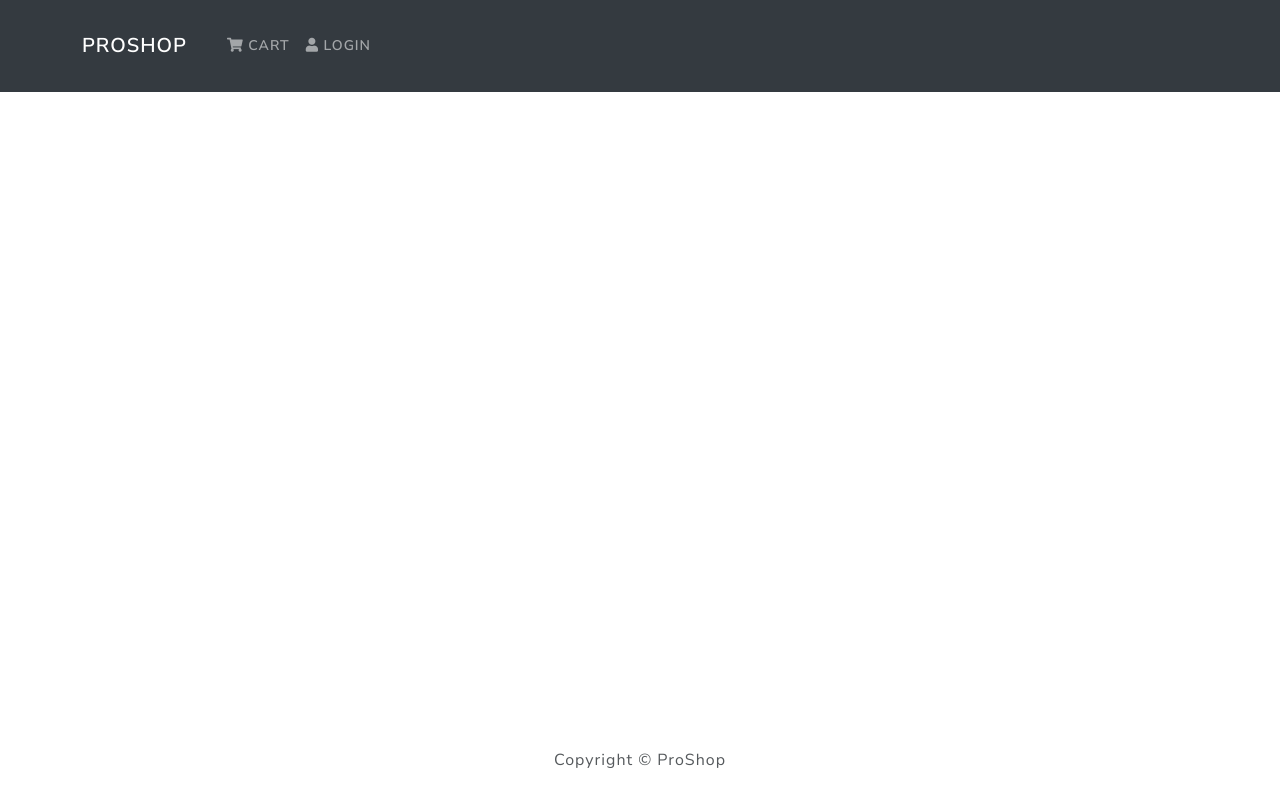
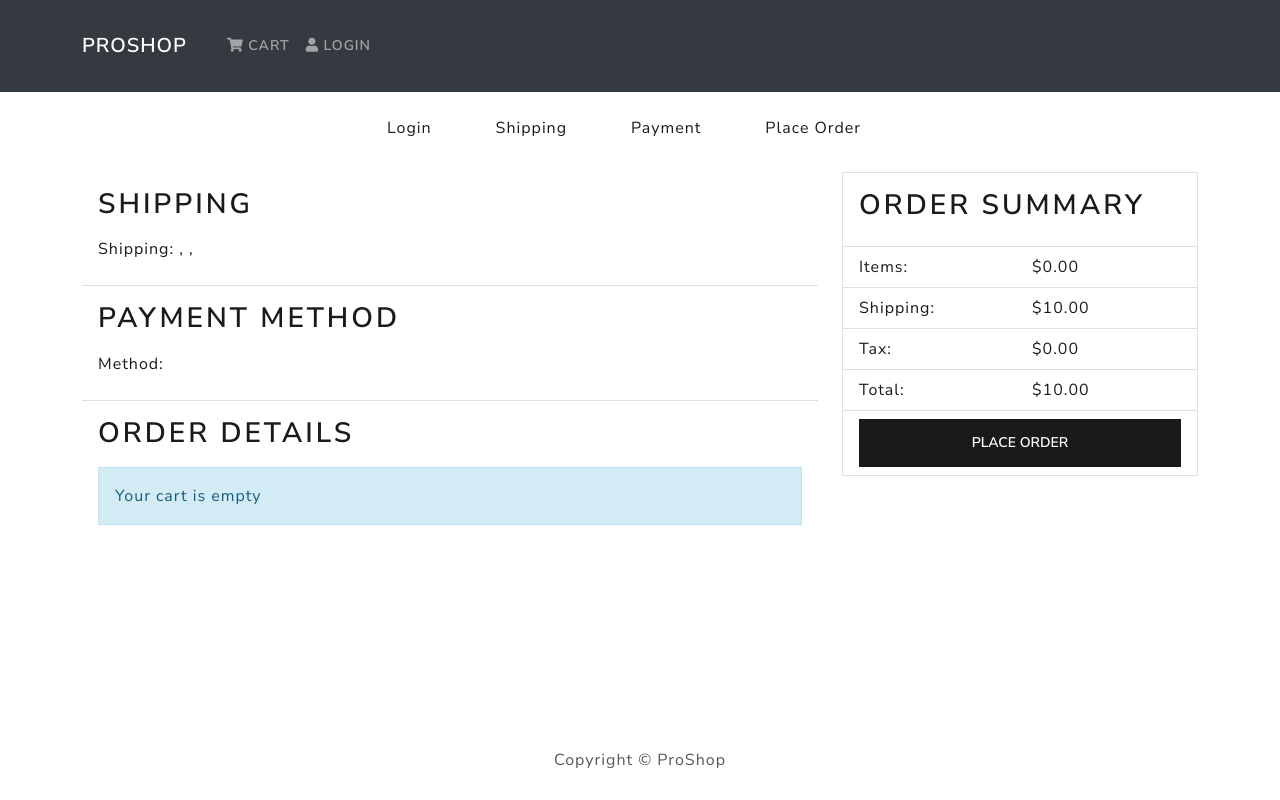
Before and after one commit to maazshafi/django_react, a React (Create React App) app in the folder frontend/: page /placeorder in a window 1280 px wide. Built offline with nearby package versions, Linux system fonts and the light colour scheme.

Commit message:
Place order screen

```diff
--- a/frontend/src/App.js
+++ b/frontend/src/App.js
@@ -12,6 +12,7 @@
 import ProfileScreen from './screens/ProfileScreen';
 import ShippingScreen from './screens/ShippingScreen';
 import PaymentScreen from './screens/PaymentScreen';
+import PlaceOrderScreen from './screens/PlaceOrderScreen';
 
 function App() {
   return (
@@ -27,6 +28,7 @@
             <Route path="/product/:id" element={<ProductScreen />} />
             <Route path="/shipping" element={<ShippingScreen />} />
             <Route path="/payment" element={<PaymentScreen />} />
+            <Route path="/placeorder" element={<PlaceOrderScreen />} />
             <Route path="cart" element={<CartScreen />}>
               <Route path=":id" element={<CartScreen />}></Route>
             </Route>
--- a/frontend/src/screens/PaymentScreen.js
+++ b/frontend/src/screens/PaymentScreen.js
@@ -1,5 +1,5 @@
 import React, { useState } from 'react';
-import { useNavigate, useLocation } from 'react-router-dom';
+import { useNavigate } from 'react-router-dom';
 import { useDispatch, useSelector } from 'react-redux';
 import { Form, Button, Col } from 'react-bootstrap';
 import FormContainer from '../components/FormContainer';
--- /dev/null
+++ b/frontend/src/screens/PlaceOrderScreen.js
@@ -0,0 +1,144 @@
+import React, { useState } from 'react';
+import { useNavigate, Link } from 'react-router-dom';
+import { useDispatch, useSelector } from 'react-redux';
+import { Button, Row, Col, ListGroup, Image, Card } from 'react-bootstrap';
+import Message from '../components/Message';
+import CheckoutSteps from '../components/CheckoutSteps';
+
+function PlaceOrderScreen() {
+  const cart = useSelector((state) => state.cart);
+
+  cart.itemsPrice = cart.cartItems
+    .reduce((acc, item) => acc + item.price * item.qty, 0)
+    .toFixed(2);
+
+  cart.shippingPrice = (cart.itemsPrice > 100 ? 0 : 10).toFixed(2);
+  cart.taxPrice = Number(cart.itemsPrice * 0.082).toFixed(2);
+  cart.totalPrice = (
+    Number(cart.itemsPrice) +
+    Number(cart.shippingPrice) +
+    Number(cart.taxPrice)
+  ).toFixed(2);
+
+  const dispatch = useDispatch();
+  const navigate = useNavigate();
+
+  const placeOrder = () => {
+    console.log('place order');
+  };
+  return (
+    <div>
+      <CheckoutSteps step1 step2 step3 step4 />
+      <Row>
+        <Col md={8}>
+          <ListGroup variant="flush">
+            <ListGroup.Item>
+              <h2>Shipping</h2>
+
+              <p>
+                <strong>Shipping: </strong>
+                {cart.shippingAddress.address}, {cart.shippingAddress.city}
+                {'  '}
+                {cart.shippingAddress.postalCode},{'  '}
+                {cart.shippingAddress.country}
+              </p>
+            </ListGroup.Item>
+
+            <ListGroup.Item>
+              <h2>Payment Method</h2>
+
+              <p>
+                <strong>Method: </strong>
+                {cart.paymentMethod}
+              </p>
+            </ListGroup.Item>
+
+            <ListGroup.Item>
+              <h2>Order Details</h2>
+              {cart.cartItems.length === 0 ? (
+                <Message variant="info">Your cart is empty</Message>
+              ) : (
+                <ListGroup variant="flush">
+                  {cart.cartItems.map((item, index) => (
+                    <ListGroup.Item key={index}>
+                      <Row>
+                        <Col md={1}>
+                          <Image
+                            src={item.image}
+                            alt={item.name}
+                            fluid
+                            rounded
+                          />
+                        </Col>
+                        <Col>
+                          <Link to={`/product/${item.product}`}>
+                            {item.name}
+                          </Link>
+                        </Col>
+
+                        <Col md={4}>
+                          {item.qty} x ${item.price} = $
+                          {(item.qty * item.price).toFixed(2)}
+                        </Col>
+                      </Row>
+                    </ListGroup.Item>
+                  ))}
+                </ListGroup>
+              )}
+            </ListGroup.Item>
+          </ListGroup>
+        </Col>
+        <Col md={4}>
+          <Card>
+            <ListGroup variant="flush">
+              <ListGroup.Item>
+                <h2>Order Summary</h2>
+              </ListGroup.Item>
+
+              <ListGroup.Item>
+                <Row>
+                  <Col>Items:</Col>
+                  <Col>${cart.itemsPrice}</Col>
+                </Row>
+              </ListGroup.Item>
+
+              <ListGroup.Item>
+                <Row>
+                  <Col>Shipping:</Col>
+                  <Col>${cart.shippingPrice}</Col>
+                </Row>
+              </ListGroup.Item>
+
+              <ListGroup.Item>
+                <Row>
+                  <Col>Tax:</Col>
+                  <Col>${cart.taxPrice}</Col>
+                </Row>
+              </ListGroup.Item>
+
+              <ListGroup.Item>
+                <Row>
+                  <Col>Total:</Col>
+                  <Col>${cart.totalPrice}</Col>
+                </Row>
+              </ListGroup.Item>
+
+              <ListGroup.Item className="d-grid gap-2">
+                <Button
+                  type="button"
+                  size="md"
+                  disabled={cart.cartItems === 0}
+                  onClick={placeOrder}
+                >
+                  Place Order
+                </Button>
+              </ListGroup.Item>
+            </ListGroup>
+          </Card>
+        </Col>
+      </Row>
+    </div>
+  );
+}
+
+export default PlaceOrderScreen;
```
